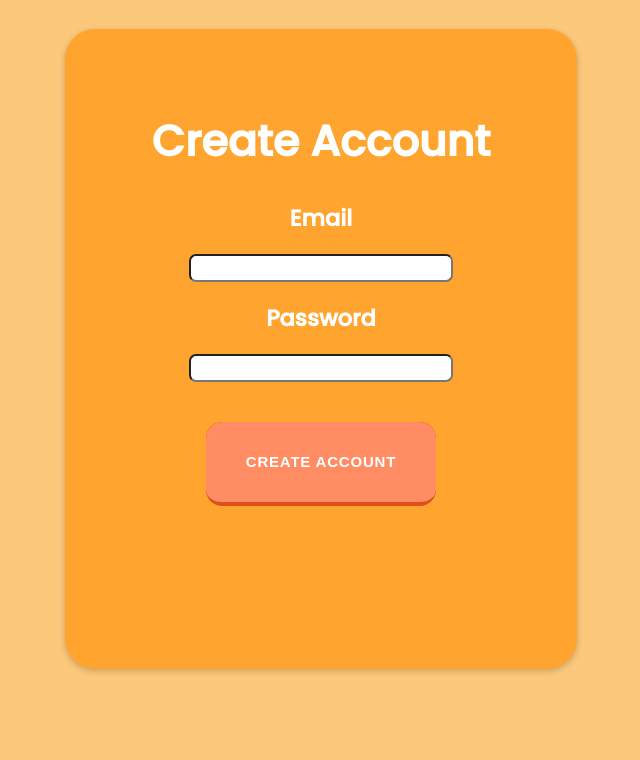
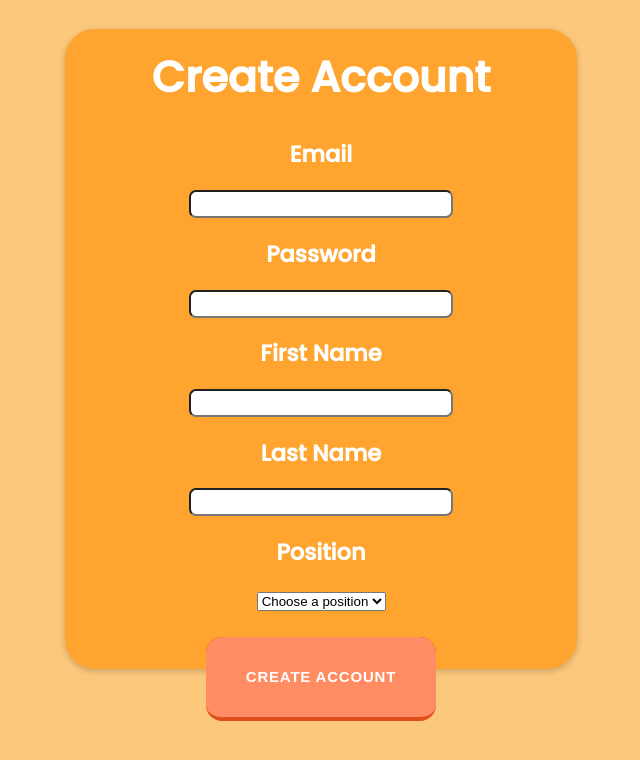
Before and after one commit to jonathanzhou1/OMatch, a React (Vite) app in the folder omatch/: page /create-account in a window 1280 px wide. Shown: the top 760 px of the page, without its empty margins (319-959 px from the left). Built offline with nearby package versions, Linux system fonts and the light colour scheme; no server answers.

Commit message:
feat: create profile when creating new account

```diff
--- a/omatch/src/components/App.tsx
+++ b/omatch/src/components/App.tsx
@@ -5,17 +5,27 @@ import CreateAccountBox from "./signin/CreateAccountBox";
 import Dashboard from "./user/Dashboard";
 import ViewProfile from "./user/ViewProfile";
 import MatchTeam from "./user/MatchTeam";
+import Profile from "./signin/Profile";
+import { useState } from "react";
 
 function App() {
+  const [profile, setProfile] = useState<Profile | null>(null);
+
   return (
     <div>
       <BrowserRouter>
         <Routes>
           <Route index element={<LandingPage />} />
           <Route path="/signin" element={<SignInPage />} />
-          <Route path="/create-account" element={<CreateAccountBox />} />
+          <Route
+            path="/create-account"
+            element={<CreateAccountBox setProfile={setProfile} />}
+          />
           <Route path="/dashboard" element={<Dashboard />} />
-          <Route path="/view-profile" element={<ViewProfile />} />
+          <Route
+            path="/view-profile"
+            element={<ViewProfile profile={profile} />}
+          />
           <Route path="/match-team" element={<MatchTeam />} />
         </Routes>
       </BrowserRouter>
--- a/omatch/src/components/signin/CreateAccountBox.tsx
+++ b/omatch/src/components/signin/CreateAccountBox.tsx
@@ -1,5 +1,5 @@
 import "../../styles/index.css";
-import { useState } from "react";
+import { Dispatch, SetStateAction, useState } from "react";
 import {
   createUserWithEmailAndPassword,
   AuthErrorCodes,
@@ -7,21 +7,36 @@ import {
 } from "firebase/auth";
 import { auth } from "../../firebase-config";
 import { useNavigate } from "react-router-dom";
+import Profile from "./Profile.ts";
 
 // This page uses Google Firebase Authentication to allow users to create accounts and sign in
 
-export default function CreateAccountBox() {
+interface CreateAccountBoxProps {
+  setProfile: Dispatch<SetStateAction<Profile | null>>;
+}
+
+export default function CreateAccountBox(props: CreateAccountBoxProps) {
   const [registerEmail, setRegisterEmail] = useState("");
   const [registerPassword, setRegisterPassword] = useState("");
 
   const [errorStatus, setErrorStatus] = useState(false);
   const [errorMessage, setErrorMessage] = useState("");
+
+  const [firstName, setFirstName] = useState("");
+  const [lastName, setLastName] = useState("");
+  const [position, setPosition] = useState("");
+
   const navigate = useNavigate();
 
   async function register() {
     await createUserWithEmailAndPassword(auth, registerEmail, registerPassword)
       .then((userCredential) => {
         const user = userCredential.user;
+        const newProfile = {
+          name: `${firstName} ${lastName}`,
+          position: position,
+        };
+        props.setProfile(newProfile);
         console.log(user);
         localStorage.setItem("userEmail", registerEmail);
         // localStorage acts as a KV-store locally on the browser
@@ -86,6 +101,40 @@ export default function CreateAccountBox() {
           }
         }}
       ></input>
+      <h2>First Name</h2>
+      <input
+        aria-label="firstNameInput"
+        type="text"
+        onChange={(event) => {
+          setFirstName(event.target.value);
+        }}
+      />
+      <h2>Last Name</h2>
+      <input
+        aria-label="lastNameInput"
+        type="text"
+        onChange={(event) => {
+          setLastName(event.target.value);
+        }}
+      />
+      <h2>Position</h2>
+      <div id="position-select">
+        <select
+          aria-label="position-select"
+          name="position"
+          onChange={(event) => {
+            setPosition(event.target.value);
+            console.log(event.target.value);
+          }}
+        >
+          <option value={""}>Choose a position</option>
+          <option value={"POINT_GUARD"}>Point Guard</option>
+          <option value={"SHOOTING_GUARD"}>Shooting Guard</option>
+          <option value={"SMALL_FORWARD"}>Small Forward</option>
+          <option value={"POWER_FORWARD"}>Power Forward</option>
+          <option value={"CENTER"}>Center</option>
+        </select>
+      </div>
       <div id="buttonContainer">
         <button className="button singleButton" onClick={register}>
           Create account
--- /dev/null
+++ b/omatch/src/components/signin/Profile.ts
@@ -0,0 +1,6 @@
+type Profile = {
+  name: string;
+  position: string;
+};
+
+export default Profile;
--- a/omatch/src/components/user/ViewProfile.tsx
+++ b/omatch/src/components/user/ViewProfile.tsx
@@ -1,10 +1,15 @@
 import "../../styles/index.css";
+import Profile from "../signin/Profile";
 import {
   sussy_baka_json,
   joemungus_burger_json,
 } from "./mock-data/MockProfiles";
 
-export default function ViewProfile() {
+interface ViewProfileProps {
+  profile: Profile | null;
+}
+
+export default function ViewProfile(props: ViewProfileProps) {
   //get user id and make sure it is valid using type predicates
   let userID: string | null = localStorage.getItem("userID");
   if (!isString(userID)) {
@@ -20,6 +25,8 @@ export default function ViewProfile() {
     profileInfo = joemungus_burger_json;
   } else if (userID === "Zg0FeoUOtxVIq1Q1NFdq8K3AbBP2") {
     profileInfo = sussy_baka_json;
+  } else if (props.profile !== null) {
+    profileInfo = JSON.stringify(props.profile);
   } else {
     profileInfo = "THIS ID IS UNMOCKED :(";
     existingMock = false;
--- a/omatch/src/pages/CreateAccountPage.tsx
+++ b/omatch/src/pages/CreateAccountPage.tsx
@@ -1,6 +1,6 @@
 import CreateAccountBox from "../components/signin/CreateAccountBox";
 
-export default function SignInPage() {
+export default function CreateAccountPage() {
   return (
     <div>
       <CreateAccountBox />
--- a/omatch/src/styles/index.css
+++ b/omatch/src/styles/index.css
@@ -10,7 +10,7 @@
 }
 
 .welcomeHeader {
-  padding-top: 10vh;
+  padding-top: 2vh;
 }
 
 .userHeader {
@@ -39,27 +39,25 @@ h2 {
   box-shadow: 0 2px 6px 0 hsla(0, 0%, 0%, 0.2);
 }
 
+body {
+  background-color: rgb(251, 200, 124);
+  color: white;
+}
+
 input {
   width: 20vw;
   border-radius: 7px;
   font-size: calc(16px + 0.2vw);
 }
 
-/* label {
-  font-size: calc(20px + 1vw)
+select {
   text-align: center;
-  font-weight: bold;
-  display: block;
-  margin-block-start: 0.83em;
-  margin-block-end: 0.83em;
-  margin-inline-start: 0px;
-  margin-inline-end: 0px;
-  padding: auto;
-} */
+}
 
-body {
-  background-color: rgb(251, 200, 124);
-  color: white;
+#position-select {
+  text-align: center;
+  margin-top: auto;
+  margin-bottom: auto;
 }
 
 /*TEXT COLOR */
@@ -88,7 +86,7 @@ body {
 }
 
 #buttonContainer {
-  margin-top: 5vh;
+  margin-top: 3vh;
   text-align: center;
 }
 
```
Also changed, not shown: 1 other file (tests, documents, lock files or other folders).
